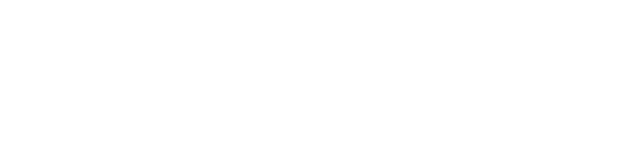
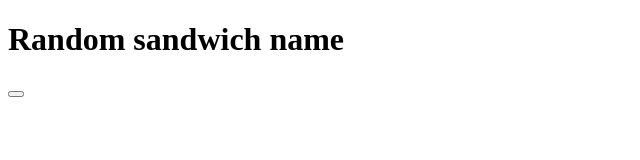
Before and after one commit to MrFriday1/MS-website, a plain HTML site: page index.html in a window 1280 px wide. Shown: the whole page, without its empty margins (0-640 px from the left). Drawn offline with Linux system fonts and the light colour scheme.

Commit message:
Update index.html

```diff
--- a/index.html
+++ b/index.html
@@ -7,6 +7,8 @@
     <title>Document</title>
 </head>
 <body>
+    <h1>Random sandwich name</h1>
 
+    <button></button>
 </body>
 </html>
```
